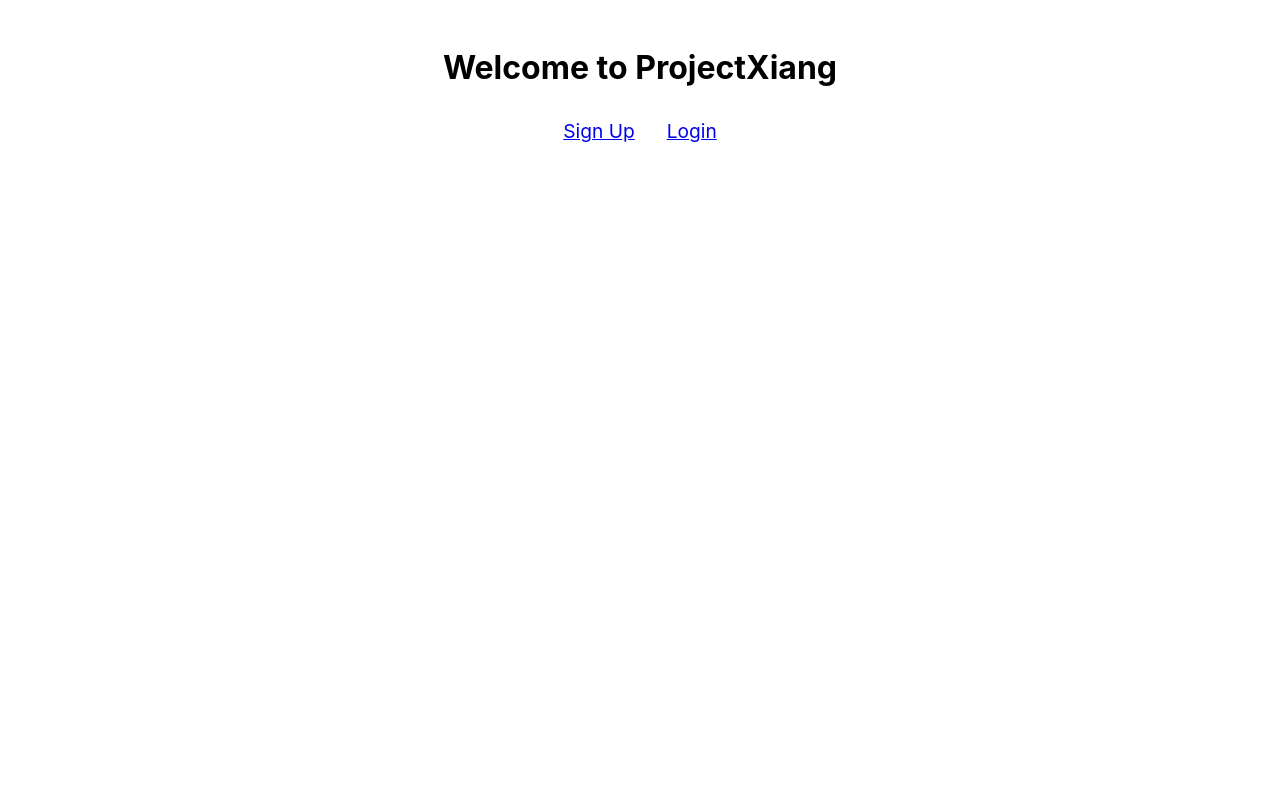
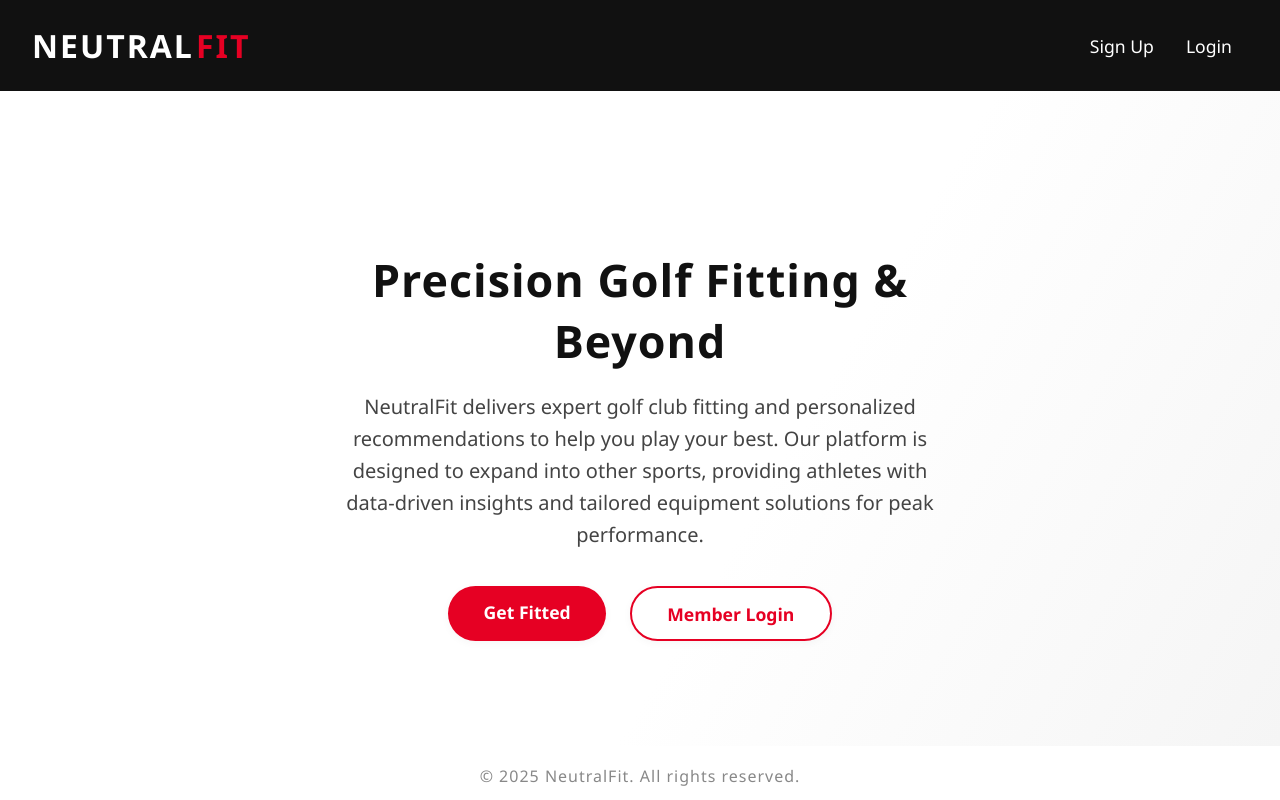
Before and after one commit to chenwa/NeutralFit, a React (Create React App) app: page / in a window 1280 px wide. Built offline with nearby package versions, Linux system fonts and the light colour scheme; no server answers.

Commit message:
updated ui

```diff
--- a/src/App.css
+++ b/src/App.css
@@ -36,3 +36,157 @@
     transform: rotate(360deg);
   }
 }
+
+/* NeutralFit Custom Styles */
+.nf-home {
+  min-height: 100vh;
+  background: #fff;
+  color: #222;
+  font-family: 'Segoe UI', 'Helvetica Neue', Arial, 'Liberation Sans', sans-serif;
+  display: flex;
+  flex-direction: column;
+}
+
+.nf-navbar {
+  display: flex;
+  justify-content: space-between;
+  align-items: center;
+  padding: 1.5rem 3rem 1.5rem 2rem;
+  background: #111;
+  color: #fff;
+  box-shadow: 0 2px 8px rgba(0,0,0,0.04);
+}
+
+.nf-logo {
+  font-size: 2rem;
+  font-weight: 700;
+  letter-spacing: 2px;
+  font-family: 'Montserrat', 'Segoe UI', Arial, sans-serif;
+  text-transform: uppercase;
+  color: #fff;
+}
+
+.nf-logo-neutral {
+  color: #fff;
+  font-weight: 700;
+}
+
+.nf-logo-fit {
+  color: #e60023;
+  font-weight: 700;
+  margin-left: 2px;
+}
+
+.nf-nav-links {
+  display: flex;
+  gap: 2rem;
+}
+
+.nf-nav-links a {
+  color: #fff;
+  text-decoration: none;
+  font-size: 1.1rem;
+  font-weight: 500;
+  transition: color 0.2s;
+}
+
+.nf-nav-links a:hover {
+  color: #e60023;
+}
+
+.nf-hero {
+  flex: 1;
+  display: flex;
+  align-items: center;
+  justify-content: center;
+  background: linear-gradient(120deg, #fff 60%, #f5f5f5 100%);
+  padding: 3rem 1rem 2rem 1rem;
+}
+
+.nf-hero-content {
+  max-width: 600px;
+  text-align: center;
+  margin: 0 auto;
+}
+
+.nf-hero-content h1 {
+  font-size: 2.8rem;
+  font-weight: 800;
+  margin-bottom: 1.2rem;
+  color: #111;
+  letter-spacing: 1px;
+}
+
+.nf-hero-content p {
+  font-size: 1.25rem;
+  color: #444;
+  margin-bottom: 2.2rem;
+  line-height: 1.6;
+}
+
+.nf-hero-buttons {
+  display: flex;
+  justify-content: center;
+  gap: 1.5rem;
+}
+
+.nf-btn {
+  padding: 0.85rem 2.2rem;
+  border-radius: 30px;
+  font-size: 1.1rem;
+  font-weight: 600;
+  border: none;
+  outline: none;
+  cursor: pointer;
+  text-decoration: none;
+  transition: background 0.2s, color 0.2s, box-shadow 0.2s;
+  box-shadow: 0 2px 8px rgba(0,0,0,0.04);
+}
+
+.nf-btn-primary {
+  background: #e60023;
+  color: #fff;
+}
+
+.nf-btn-primary:hover {
+  background: #b8001a;
+}
+
+.nf-btn-secondary {
+  background: #fff;
+  color: #e60023;
+  border: 2px solid #e60023;
+}
+
+.nf-btn-secondary:hover {
+  background: #f5f5f5;
+  color: #b8001a;
+  border-color: #b8001a;
+}
+
+.nf-footer {
+  text-align: center;
+  padding: 1.2rem 0 0.8rem 0;
+  font-size: 1rem;
+  color: #888;
+  background: transparent;
+  letter-spacing: 1px;
+}
+
+@media (max-width: 600px) {
+  .nf-navbar {
+    flex-direction: column;
+    gap: 1rem;
+    padding: 1rem;
+  }
+  .nf-hero-content h1 {
+    font-size: 2rem;
+  }
+  .nf-hero-content p {
+    font-size: 1rem;
+  }
+  .nf-hero-buttons {
+    flex-direction: column;
+    gap: 1rem;
+  }
+}
--- a/src/Home.tsx
+++ b/src/Home.tsx
@@ -1,13 +1,33 @@
 import React from 'react';
 import { Link } from 'react-router-dom';
+import './App.css';
 
 const Home: React.FC = () => (
-  <div style={{ textAlign: 'center', marginTop: '3rem' }}>
-    <h1>Welcome to ProjectXiang</h1>
-    <div style={{ margin: '2rem' }}>
-      <Link to="/signup" style={{ marginRight: '2rem', fontSize: '1.2rem' }}>Sign Up</Link>
-      <Link to="/login" style={{ fontSize: '1.2rem' }}>Login</Link>
-    </div>
+  <div className="nf-home">
+    <nav className="nf-navbar">
+      <div className="nf-logo">
+        <span className="nf-logo-neutral">Neutral</span><span className="nf-logo-fit">Fit</span>
+      </div>
+      <div className="nf-nav-links">
+        <Link to="/signup">Sign Up</Link>
+        <Link to="/login">Login</Link>
+      </div>
+    </nav>
+    <section className="nf-hero">
+      <div className="nf-hero-content">
+        <h1>Precision Golf Fitting & Beyond</h1>
+        <p>
+          NeutralFit delivers expert golf club fitting and personalized recommendations to help you play your best. Our platform is designed to expand into other sports, providing athletes with data-driven insights and tailored equipment solutions for peak performance.
+        </p>
+        <div className="nf-hero-buttons">
+          <Link to="/signup" className="nf-btn nf-btn-primary">Get Fitted</Link>
+          <Link to="/login" className="nf-btn nf-btn-secondary">Member Login</Link>
+        </div>
+      </div>
+    </section>
+    <footer className="nf-footer">
+      &copy; {new Date().getFullYear()} NeutralFit. All rights reserved.
+    </footer>
   </div>
 );
 
```
